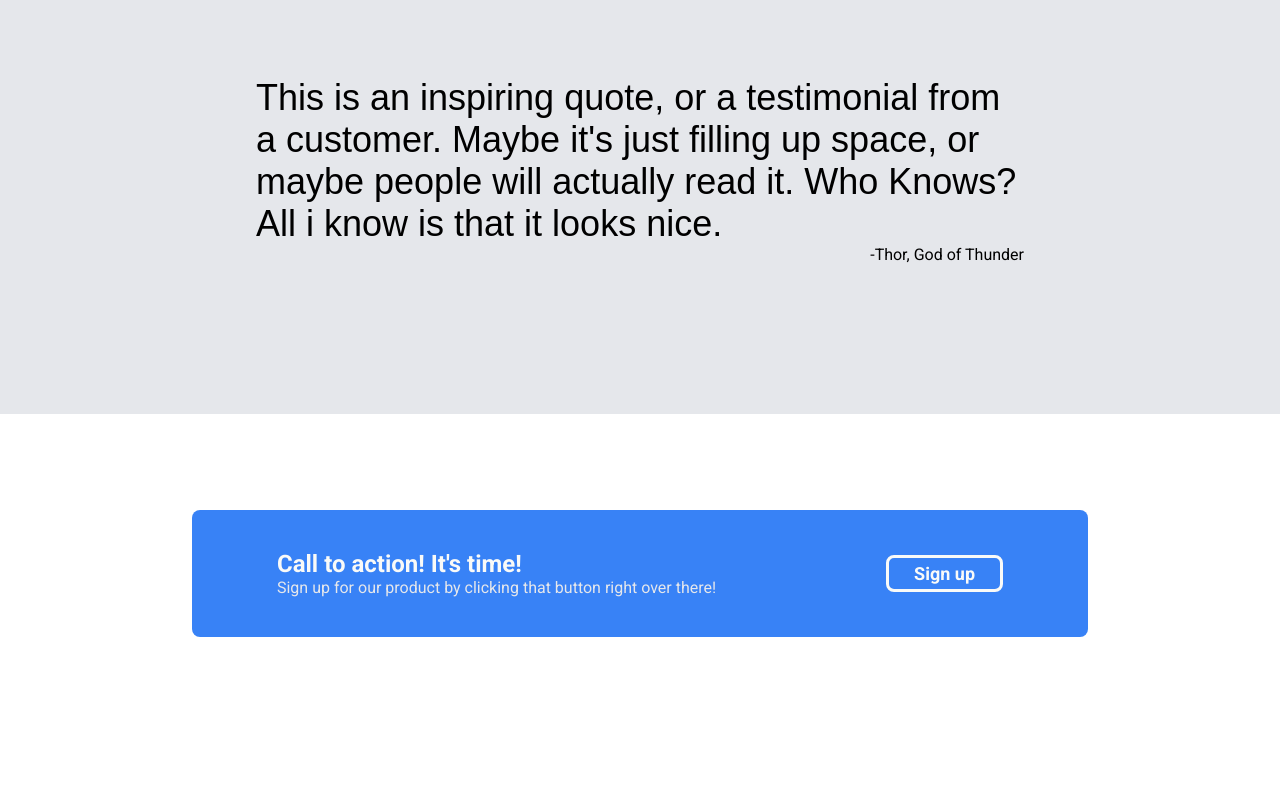
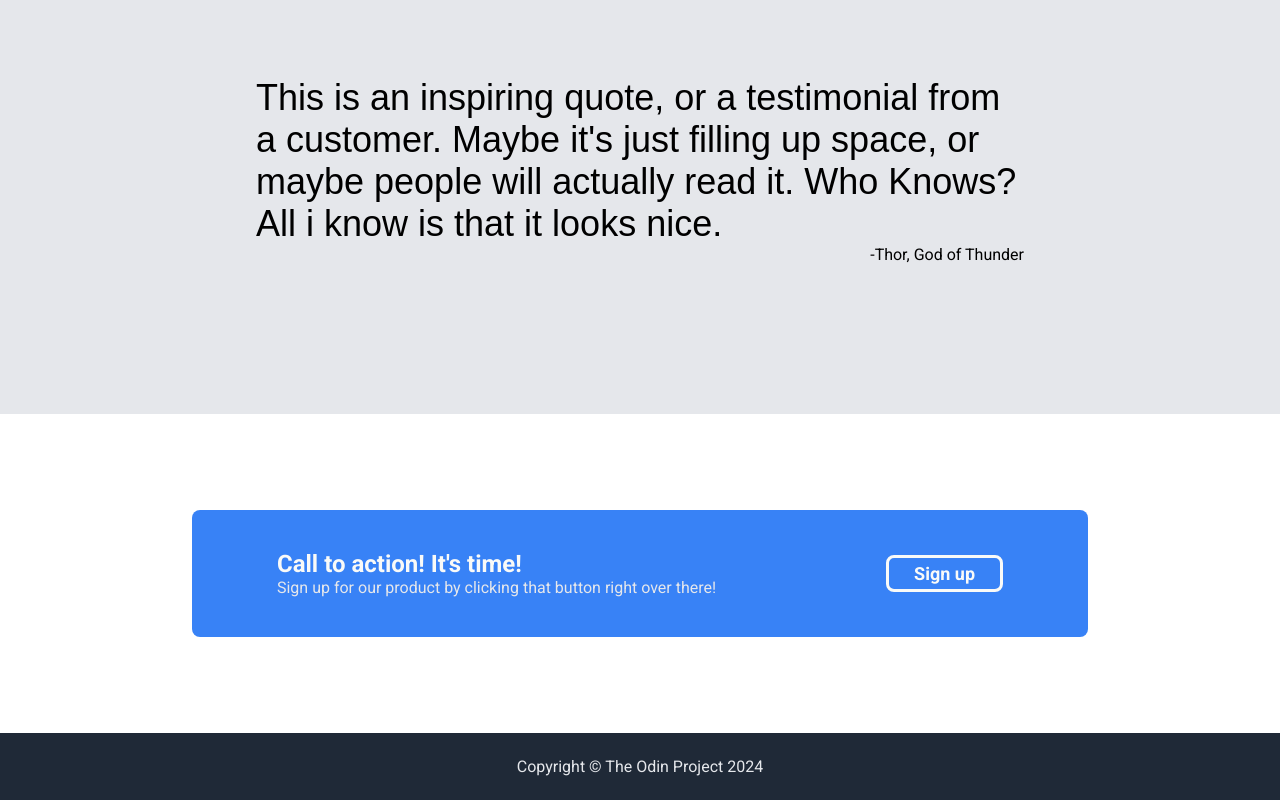
Before and after one commit to Alexpro2024/landing-page, a plain HTML site: page index.html in a window 1280 px wide. Shown: the part 1178-1978 px from the top of the page. Before the commit the page ends 1911 px from the top, so only its background shows below. Drawn offline with Linux system fonts and the light colour scheme.

Commit message:
Footer with css

```diff
--- a/index.html
+++ b/index.html
@@ -71,5 +71,9 @@
             <button>Sign up</button>
         </div>
     </div>
+
+    <div class="footer">
+        <p>Copyright © The Odin Project 2024</p>
+    </div>
 </body>
 </html>
--- a/style.css
+++ b/style.css
@@ -155,3 +155,10 @@
     font-weight: bold;
     font-size: 18px;
 }
+
+.footer {
+    background-color: #1f2937;
+    text-align: center;
+    color: #E5E7EB;
+    padding: 24px 0;
+}
```
